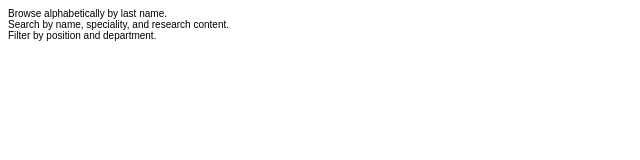
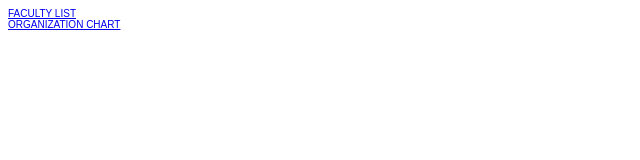
Before and after one commit to mjwarren/directory, a plain HTML site: page index.html in a window 1280 px wide. Shown: the whole page, without its empty margins (0-640 px from the left). Drawn offline with Linux system fonts and the light colour scheme.

Commit message:
Update index.html

```diff
--- a/index.html
+++ b/index.html
@@ -1,8 +1,7 @@
 <body>
   <font face="arial"; font size="1">
-    Browse alphabetically by last name.<br>
-    Search by name, speciality, and research content.<br>
-    Filter by position and department.</font>
+    <a href="http://mjwarren.github.io/directory">FACULTY LIST</a><br>
+    <a href="http://mjwarren.github.io/soshikizu">ORGANIZATION CHART</a></font>
 <p></p><div data-type="AwesomeTableView" data-viewID="-JvHj_j7_FZQfcsozUQ3"></div>
 
 <script src="https://awesome-table.com/AwesomeTableInclude.js"></script>
```
